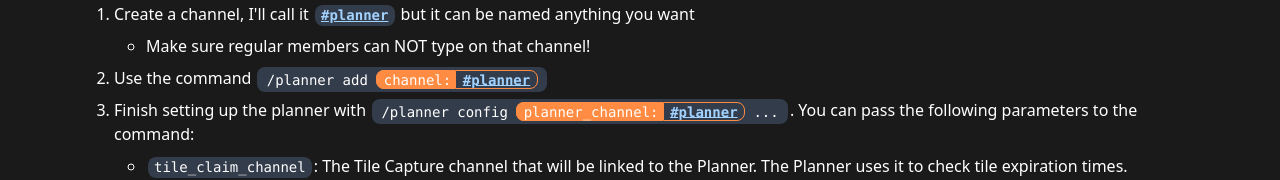
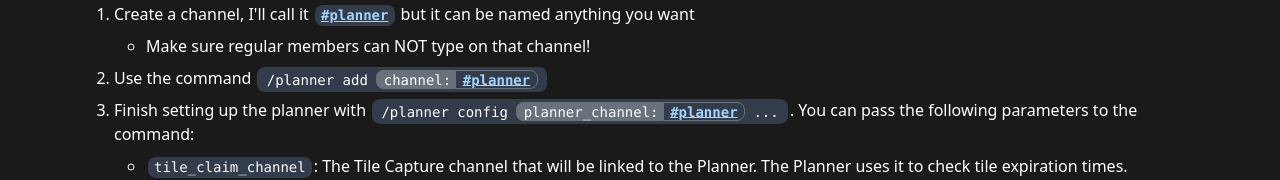
Before and after one commit to SartoRiccardo/pandehelper-web, a Next.js app: page /setup/banner-planner in a window 1280 px wide. Shown: the part 390-570 px from the top of the page. Built offline with nearby package versions, Linux system fonts and the light colour scheme.

Commit message:
feat: Added ID to headings, color changes

```diff
--- a/src/app/globals.css
+++ b/src/app/globals.css
@@ -5,7 +5,7 @@
   --color-secondary: #333c4a;
   --color-highlight: #ff8c42;
   --color-active: #ce93d8;
-  --color-contrast: #00b4d8;
+  --color-contrast: #69717a;
   --color-text: white;
 
   --color-mention-text: #a2d2ff;
--- a/src/components/MarkdownPage.jsx
+++ b/src/components/MarkdownPage.jsx
@@ -18,16 +18,40 @@ export default function MarkdownPage({ children }) {
       className={cssGuide.markdown}
       components={{
         h1(props) {
-          return <h1 className={cssGuide.heading} {...props} />;
+          return (
+            <h1
+              className={cssGuide.heading}
+              id={props.children.replace(/ /g, "-").toLowerCase()}
+              {...props}
+            />
+          );
         },
         h2(props) {
-          return <h2 className={cssGuide.heading} {...props} />;
+          return (
+            <h2
+              className={cssGuide.heading}
+              id={props.children.replace(/ /g, "-").toLowerCase()}
+              {...props}
+            />
+          );
         },
         h3(props) {
-          return <h3 className={cssGuide.heading} {...props} />;
+          return (
+            <h3
+              className={cssGuide.heading}
+              id={props.children.replace(/ /g, "-").toLowerCase()}
+              {...props}
+            />
+          );
         },
         h4(props) {
-          return <h4 className={cssGuide.heading} {...props} />;
+          return (
+            <h4
+              className={cssGuide.heading}
+              id={props.children.replace(/ /g, "-").toLowerCase()}
+              {...props}
+            />
+          );
         },
 
         code(props) {
--- a/src/components/MarkdownPage.module.css
+++ b/src/components/MarkdownPage.module.css
@@ -13,6 +13,7 @@ h1.heading {
 .markdown img {
   display: block;
   margin: 0 auto;
+  width: 50rem;
   max-width: 100%;
 }
 
@@ -72,8 +73,8 @@ h1.heading {
 .command .parameter {
   padding: 0.05rem 0.4rem;
   padding-right: 0.2rem;
-  background-color: var(--color-highlight);
-  border: 1px solid var(--color-highlight);
+  background-color: var(--color-contrast);
+  border: 1px solid var(--color-contrast);
   border-top-left-radius: 0.5rem;
   border-bottom-left-radius: 0.5rem;
 }
@@ -82,7 +83,7 @@ h1.heading {
   padding: 0.05rem 0.4rem;
   padding-left: 0.4rem;
   background-color: var(--color-secondary);
-  border: 1px solid var(--color-highlight);
+  border: 1px solid var(--color-contrast);
   border-top-right-radius: 0.5rem;
   border-bottom-right-radius: 0.5rem;
 }
```
